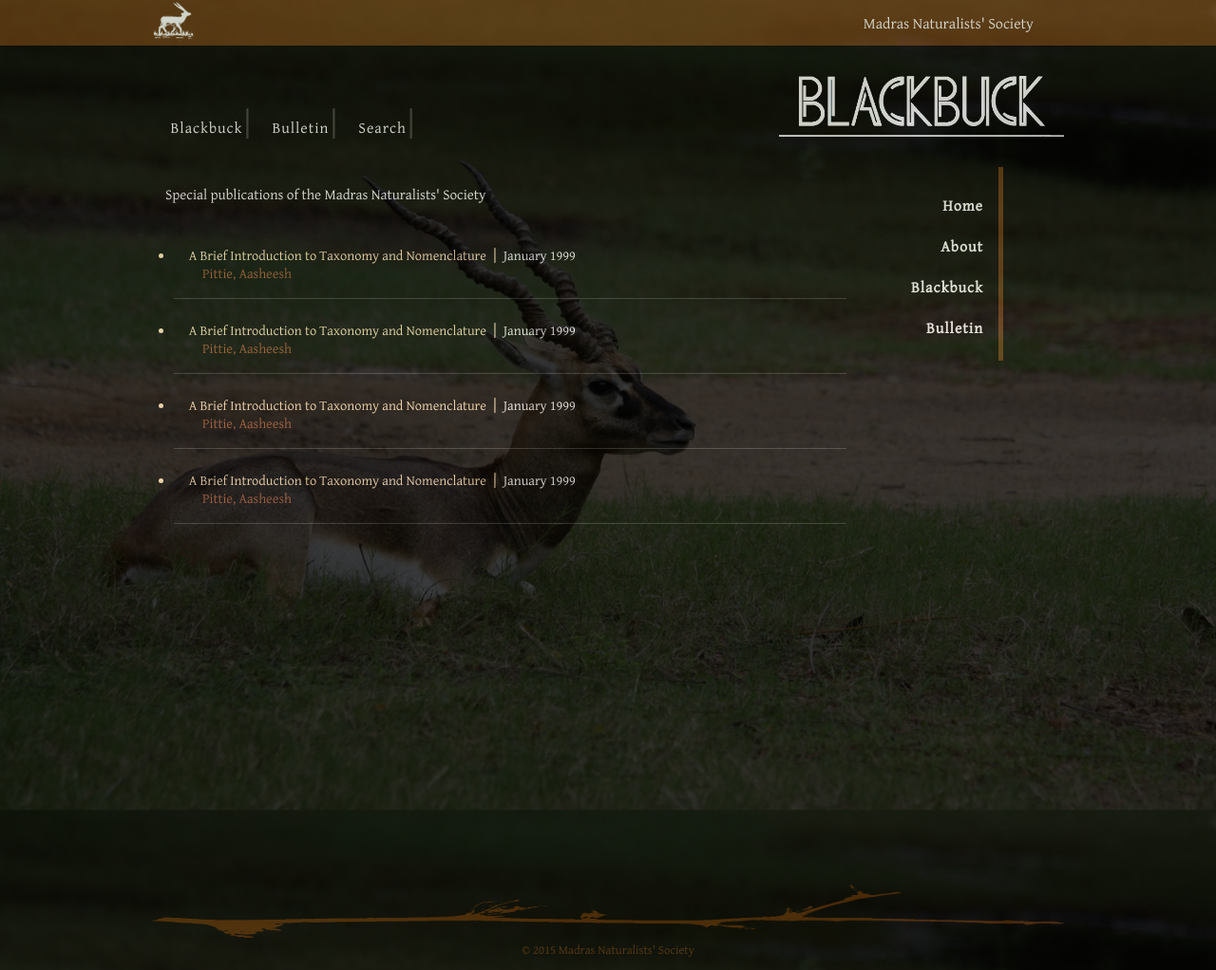
After one commit to SrirangaDigital/mns, a PHP site: page /php/special-publications.html in a window 1280 px wide. The commit adds this page. Shown: the whole page at 95% size. Run offline with PHP 8.4, Linux system fonts and the light colour scheme.

Commit message:
Commit No. 17 - special publications (listing only) added

```diff
--- /dev/null
+++ b/php/special-publications.html
@@ -0,0 +1,53 @@
+<!DOCTYPE html>
+
+<html xmlns="http://www.w3.org/1999/xhtml" lang= "en" xml:lang="en">
+<head>
+	<meta http-equiv="Content-Type" content="text/html; charset=utf-8"/>
+	<link rel="stylesheet" type="text/css" href="style/style.css" media ="screen" />
+	<link rel="stylesheet" type="text/css" href="style/reset.css" media ="screen" />
+	<title>Blackbuck</title>
+</head>
+
+<body>
+<div class="topheader">
+	<div class="topheader_page">
+		<img  class="logo" src="images/img.png" />
+		<span class="credit">Madras Naturalists&apos; Society</span>
+	</div>
+</div>
+<div class="page">
+	<div id="header">
+		<img class="title" src="images/logo_white.png" />
+		<div id="menu">
+			<ul>
+				<li><a href="../index.php">Home</a></li>
+				<li><a href="about.php">About</a></li>
+				<li><a href="blb/volumes.php">Blackbuck</a></li>
+				<li><a href="bulletin/volumes.php">Bulletin</a></li>
+			</ul>
+		</div>
+	</div>
+	<div class="mainpage">
+		<div class="archive_volume">
+			<div class="col_amenu">
+				<ul>
+					<li><span class="amenu"><a href="blb/volumes.php">Blackbuck</a></span><span class="issuespan_delim big">|</span></li>
+					<li><span class="amenu"><a href="bulletin/volumes.php">Bulletin</a></span><span class="issuespan_delim big">|</span></li>
+					<li><span class="amenu"><a href="search.php">Search</a></span><span class="issuespan_delim big">|</span></li>
+				</ul>
+			</div>
+			<div class="archive_title">Special publications of the Madras Naturalists&apos; Society</div>
+			<div class="archive">
+				<ul>
+					<li class="btml"><span class="titlespan"><a target="_blank" href="../../Volumes/special/001/index.djvu?djvuopts&amp;page=1&amp;zoom=page">A Brief Introduction to Taxonomy and Nomenclature</a></span>&nbsp;&nbsp;|&nbsp;&nbsp;<span class="yearspan">January 1999</span><br /><span class="authorspan">Pittie, Aasheesh</span></li>
+					<li class="btml"><span class="titlespan"><a target="_blank" href="../../Volumes/special/001/index.djvu?djvuopts&amp;page=1&amp;zoom=page">A Brief Introduction to Taxonomy and Nomenclature</a></span>&nbsp;&nbsp;|&nbsp;&nbsp;<span class="yearspan">January 1999</span><br /><span class="authorspan">Pittie, Aasheesh</span></li>
+					<li class="btml"><span class="titlespan"><a target="_blank" href="../../Volumes/special/001/index.djvu?djvuopts&amp;page=1&amp;zoom=page">A Brief Introduction to Taxonomy and Nomenclature</a></span>&nbsp;&nbsp;|&nbsp;&nbsp;<span class="yearspan">January 1999</span><br /><span class="authorspan">Pittie, Aasheesh</span></li>
+					<li class="btml"><span class="titlespan"><a target="_blank" href="../../Volumes/special/001/index.djvu?djvuopts&amp;page=1&amp;zoom=page">A Brief Introduction to Taxonomy and Nomenclature</a></span>&nbsp;&nbsp;|&nbsp;&nbsp;<span class="yearspan">January 1999</span><br /><span class="authorspan">Pittie, Aasheesh</span></li>
+				</ul>
+			</div>
+		</div>
+	</div>
+	<div id="footer"><img src="images/twig.png"/><br /><p>&copy; 2015 Madras Naturalists&apos; Society</p></div>
+</div>
+</body>
+</html>
--- a/php/style/style.css
+++ b/php/style/style.css
@@ -111,6 +111,9 @@ body{
 }
 .yearspan {
 	font-size: 0.9em;
+}
+.btml .yearspan {
+	color: #FFFFFF;
 }
 .yearspan a{
 /*
@@ -289,6 +292,7 @@ ul ul
 	text-decoration:underline;
 }
 .authorspan {
+	color:#A0522D;
 	font-size: 0.9em;
 	margin:0 1em 0 1em;
 }
```
